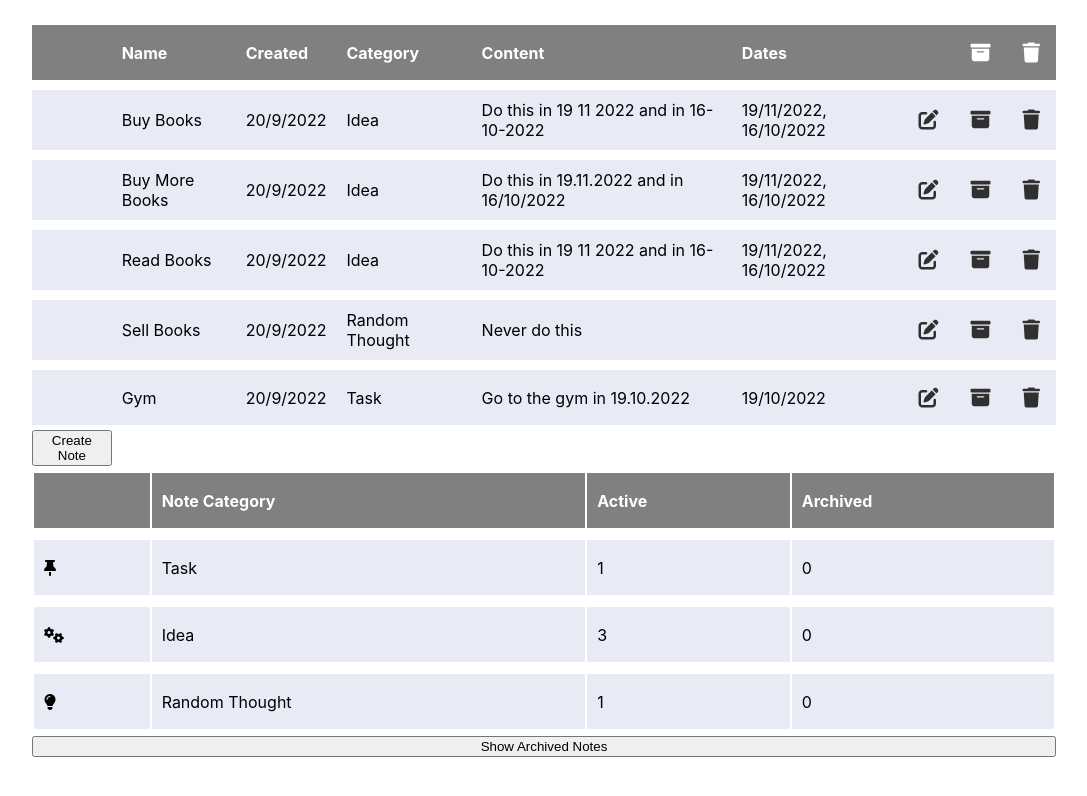
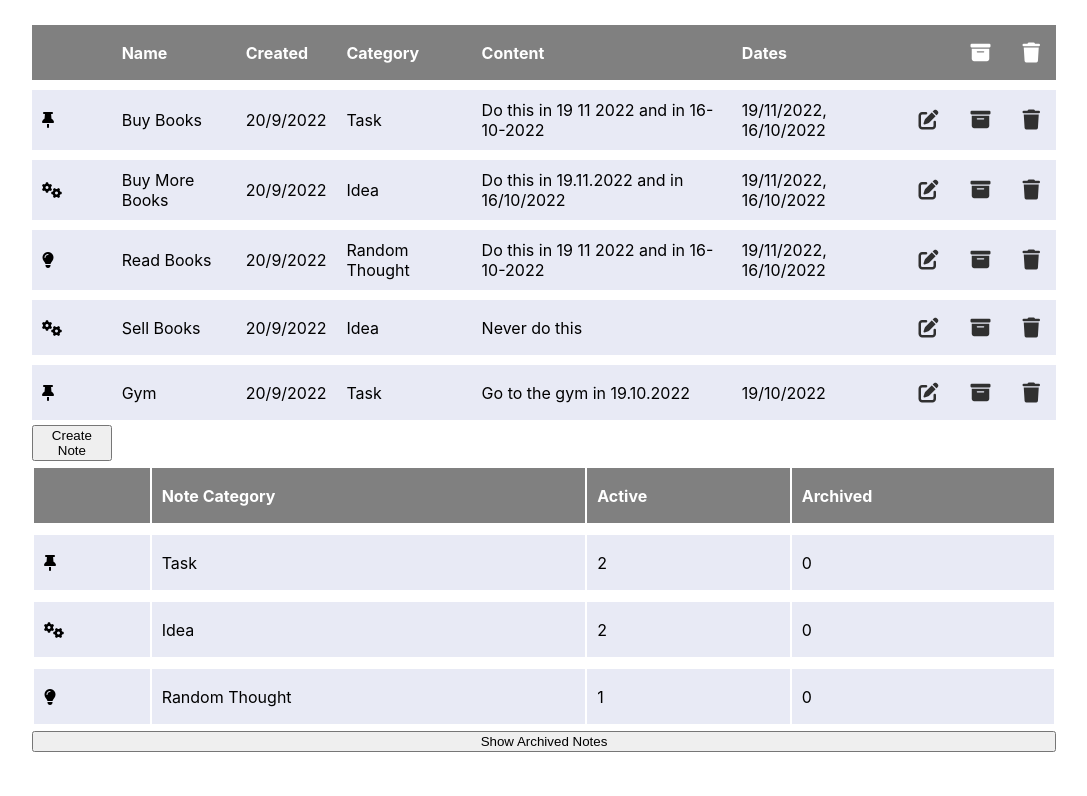
Before and after one commit to Kiriager/redancyhomeworks, a React (Create React App) app in the folder homework2/: page / in a window 1280 px wide. Shown: the top 796 px of the page, without its empty margins (96-1183 px from the left). Built offline with nearby package versions, Linux system fonts and the light colour scheme; the HTML template or start-up script is replaced by a standard one.

Commit message:
add create functionalty

```diff
--- a/homework2/src/features/note/Note.ts
+++ b/homework2/src/features/note/Note.ts
@@ -1,3 +1,5 @@
+import { cleanup } from "@testing-library/react"
+
 export interface NoteFormData {
   name: string,
   categoryName: string,
@@ -30,14 +32,22 @@ function extractDates(note: Note): string {
   return stringifyDatesList(dates)
 }
 
-function createNote(data: NoteFormData, noteId: number) {
+function cleanUpFormData(data: NoteFormData):NoteFormData {
+  return {
+    name: data.name.trim(),
+    content: data.content.trim(),
+    categoryName: data.categoryName.trim()
+  }
+}
+
+function createNote(data: NoteFormData, noteId: number):Note {
   return {
     id: noteId,
-    name: data.name.trim(),
+    name: data.name,
     createDate: new Date(),
     archivedStatus: false,
-    content: data.content.trim(),
-    category: {categoryName: data.categoryName, categoryIcon: ""},
+    content: data.content,
+    category: { categoryName: data.categoryName, categoryIcon: "" },
     editStatus: false
   }
 }
@@ -75,25 +85,33 @@ function formatDate(date: Date) {
   return `${date.getDate()}/${date.getMonth() + 1}/${date.getFullYear()}`
 }
 
-let categoriesList = [
+const categoriesList = [
   { categoryName: "Task", categoryIcon: "fa-solid fa-thumbtack" },
   { categoryName: "Idea", categoryIcon: "fa-solid fa-gears" },
   { categoryName: "Random Thought", categoryIcon: "fa-solid fa-lightbulb" }
 ]
 
-let initialNotesList = [
-  createNote({name: "Buy Books", categoryName: "Idea", content: "Do this in 19 11 2022 and in 16-10-2022"}, 1),
-  createNote({name: "Buy More Books", categoryName: "Idea", content: "Do this in 19.11.2022 and in 16/10/2022"}, 2),
-  createNote({name: "Read Books", categoryName: "Idea", content: "Do this in 19 11 2022 and in 16-10-2022"}, 3),
-  createNote({name: "Sell Books", categoryName: "Random Thought", content: "Never do this"}, 4),
-  createNote({name: "Gym", categoryName: "Task", content: "Go to the gym in 19.10.2022"}, 5)
+let initialNotesList:Note[] = [
+  {id: 1, name: "Buy Books", createDate: new Date(), category: categoriesList[0],
+      content: "Do this in 19 11 2022 and in 16-10-2022",  archivedStatus: false, editStatus: false},
+  {id: 2, name: "Buy More Books", createDate: new Date(), category: categoriesList[1],
+      content: "Do this in 19.11.2022 and in 16/10/2022", archivedStatus: false, editStatus: false},
+  {id: 3, name: "Read Books", createDate: new Date(), category: categoriesList[2],
+      content: "Do this in 19 11 2022 and in 16-10-2022", archivedStatus: false, editStatus: false},
+  {id: 4, name: "Sell Books", createDate: new Date(), category: categoriesList[1],
+      content: "Never do this", archivedStatus: false, editStatus: false},
+  {id: 5, name: "Gym", createDate: new Date(), category: categoriesList[0],
+      content: "Go to the gym in 19.10.2022", archivedStatus: false, editStatus: false}
 ]
+
 
 
 export let noteService = {
   extractDates: extractDates,
   createNote: createNote,
   formatDate: formatDate,
+  validate: validate,
+  cleanUpFormData: cleanUpFormData,
   initialNotesList: initialNotesList,
   categoriesList: categoriesList
 }
@@ -133,41 +151,24 @@ export let noteService = {
 //       category: { categoryName: data.categoryName.trim(), categoryIcon: "" },
 //       editStatus: false
 
-//   validate(categories: Category[]) {
-
-//     if (this.data.name == "") {
-//       this.errors.push("Note name is required.")
-//     }
-//     if (this.data.category.categoryName == "") {
-//       this.errors.push("Note category is required.")
-//     }
-
-//     let category = categories.find((category) => {
-//       return category.categoryName === this.data.category.categoryName
-//     })
-//     if (!category) {
-//       this.errors.push("Category has to be one of the list.")
-//     } else {
-//       this.data.category = category
-//     }
-//     if (this.data.content == "") {
-//       this.errors.push("Note content is required.")
-//     }
-
-//   }
-
-//   extractDates(): string {
-//     let stringDates = (this.data.content + this.data.name).match(/[0-9]{1,2}([\-/ \.])[0-9]{1,2}[\-/ \.][0-9]{4}/g)
-//     if (stringDates == null) {
-//       return ""
-//     }
-//     let dates = stringDates.map((date) => {
-//       return convertStringToDate(date)
-//     })
-//     return stringifyDatesList(dates)
-//   }
-
-//   getCreateDateString() {
-//     return formatDate(this.data.createDate)
-//   }
-// }
+function validate(note: Note, categories: Category[]) {
+  let errors = []
+  if (note.name == "") {
+    errors.push("Note name is required.")
+  }
+  if (note.category.categoryName == "") {
+    errors.push("Note category is required.")
+  }
+  let category = categories.find((category) => {
+    return note.category.categoryName === category.categoryName
+  })
+  if (!category) {
+    errors.push("Category has to be one of the list.")
+  } else {
+    note.category = category
+  }
+  if (note.content == "") {
+    errors.push("Note content is required.")
+  }
+  return errors
+}
--- a/homework2/src/features/note/NotesTable.tsx
+++ b/homework2/src/features/note/NotesTable.tsx
@@ -176,7 +176,8 @@ function NoteForm() {
   let createDate = ""
 
   const [name, setName] = useState("")
-  const [categoryName, setCategoryName] = useState("")
+  const [categoryName, setCategoryName] = useState(useAppSelector(state => {
+    return state.notes.categoriesList[0].categoryName}))
   const [content, setContent] = useState("")
 
   return (
@@ -217,50 +218,6 @@ function NoteForm() {
     </tr>
   )
 }
-
-// function formatDate(date: Date) {
-//   return `${date.getDate()}/${date.getMonth() + 1}/${date.getFullYear()}`
-// }
-
-// function extractDates(content: string, name: string) {
-//   let stringDates = (content + name).match(/[0-9]{1,2}([\-/ \.])[0-9]{1,2}[\-/ \.][0-9]{4}/g)
-//   if (stringDates == null) {
-//     return new Array<Date>
-//   }
-//   let dates = stringDates.map((date) => {
-//     return convertStringToDate(date)
-//   })
-//   return dates
-// }
-
-// function convertStringToDate(stringDate: string) {
-//   let stringDayMonthYear = stringDate.match(/\d+/g)
-//   if (stringDayMonthYear == null) {
-//     return new Date()
-//   }
-//   let numberDayMonthYear = stringDayMonthYear.map((value) => { return parseInt(value) })
-//   return new Date(...formatDateNumbers(numberDayMonthYear))
-// }
-
-// function formatDateNumbers(numbers: number[]) {
-//   let month = numbers[1]
-//   let day = numbers[0]
-//   if (month > 12) {
-//     month = numbers[0]
-//     day = numbers[1]
-//   }
-//   const result = [numbers[2], month - 1, day] as const
-//   return result
-// }
-
-// function stringifyDatesList(dates: Date[] | null) {
-//   if (dates == null || !dates.length) {
-//     return ""
-//   }
-//   return dates.map((date) => {
-//     return formatDate(date)
-//   }).join(", ")
-// }
 
 function CategoryOptions() {
   let categories = useAppSelector(state => state.notes.categoriesList)
--- a/homework2/src/features/note/notesSlice.ts
+++ b/homework2/src/features/note/notesSlice.ts
@@ -39,6 +39,21 @@ export const noteSlice = createSlice({
     add: (state, action:  PayloadAction<NoteFormData>) => {
       console.log(action.payload);
       state.showCreateForm = false
+      let formData = noteService.cleanUpFormData({
+        name: action.payload.name,
+        categoryName: action.payload.categoryName,
+        content: action.payload.content
+      })
+      let note = noteService.createNote(formData, state.ids)
+      let errors = noteService.validate(note, state.categoriesList)
+      if(!errors.length) {
+        state.notesList.push(note)
+        console.log(state.notesList);
+
+        state.ids++
+      } else {
+        console.log(errors);
+      }
 
       // Redux Toolkit allows us to write "mutating" logic in reducers. It
       // doesn't actually mutate the state because it uses the Immer library,
```
